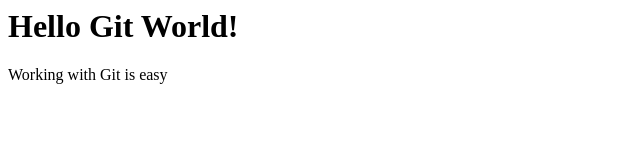
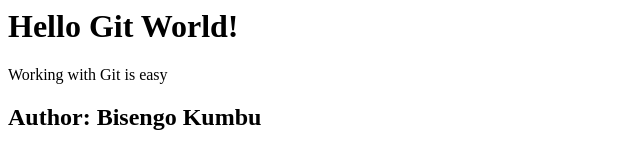
Before and after one commit to Bisengo/GitGithubMasterclass, a plain HTML site: page index.html in a window 1280 px wide. Shown: the whole page, without its empty margins (0-640 px from the left). Drawn offline with Linux system fonts and the light colour scheme.

Commit message:
Add Author
I have added a header to the index.html file that now contains my name as the author of the file

```diff
--- a/index.html
+++ b/index.html
@@ -3,3 +3,5 @@
 <div>
     <p>Working with Git is easy</p>
 </div>
+
+<h2>Author: Bisengo Kumbu</h2>
```
